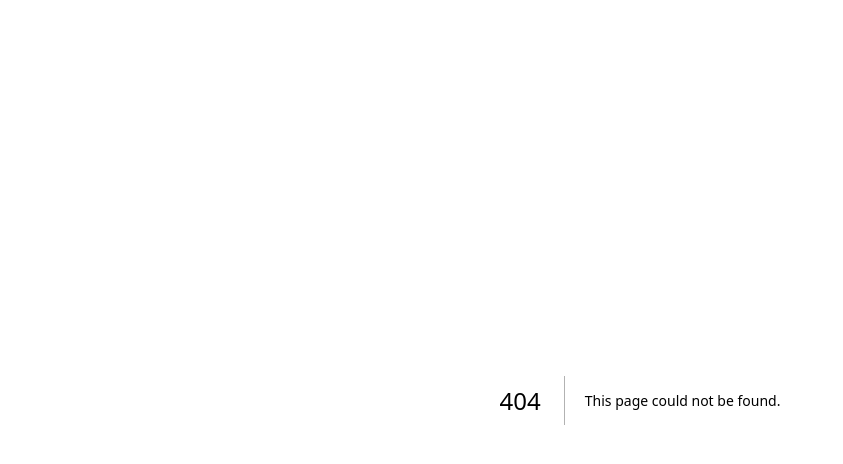
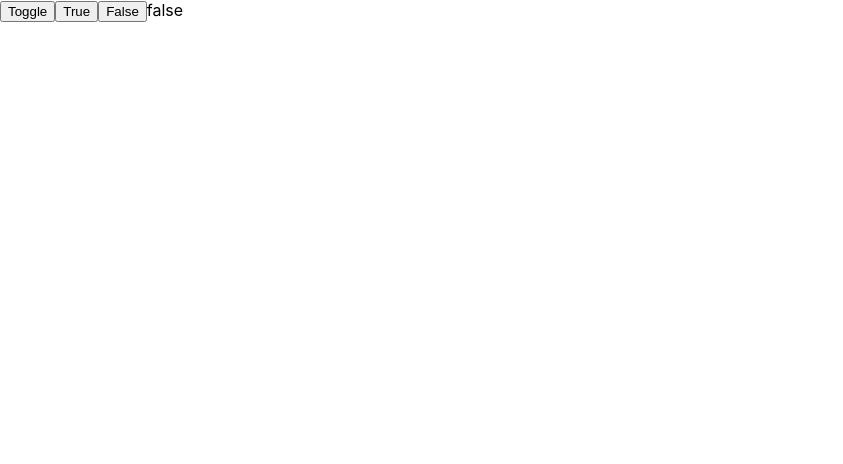
Before and after one commit to fodela/interview-prepartion, a Next.js app in the folder daily-with-booster/react/react_guru/: page /customhooks in a window 1280 px wide. Before the commit this address had no page. Shown: the top 464 px of the page, without its empty margins (0-843 px from the left). Built offline with nearby package versions, Linux system fonts and the light colour scheme.

Commit message:
react: custom Hooks

```diff
--- /dev/null
+++ b/daily-with-booster/react/react_guru/customHooks/useBoolean.ts
@@ -0,0 +1,28 @@
+import React, { useState } from "react";
+
+type useBooleanType = [
+  boolean,
+  {
+    setToggle: () => void;
+    setFalse: () => void;
+    setTrue: () => void;
+  }
+];
+
+const useBoolean = (initialState = false): useBooleanType => {
+  const [state, setState] = useState(initialState);
+
+  const handleToggle = () => setState(!state);
+  const handleFalse = () => setState(false);
+  const handleTrue = () => setState(true);
+  return [
+    state,
+    {
+      setToggle: handleToggle,
+      setFalse: handleFalse,
+      setTrue: handleTrue,
+    },
+  ];
+};
+
+export default useBoolean;
--- /dev/null
+++ b/daily-with-booster/react/react_guru/pages/customhooks.tsx
@@ -0,0 +1,16 @@
+import React from "react";
+import useBoolean from "../customHooks/useBoolean";
+
+const Customhooks = () => {
+  const [isToggle, { setToggle, setTrue, setFalse }] = useBoolean();
+  return (
+    <div>
+      <button onClick={setToggle}>Toggle</button>
+      <button onClick={setTrue}>True</button>
+      <button onClick={setFalse}>False</button>
+      {isToggle.toString()}
+    </div>
+  );
+};
+
+export default Customhooks;
```
